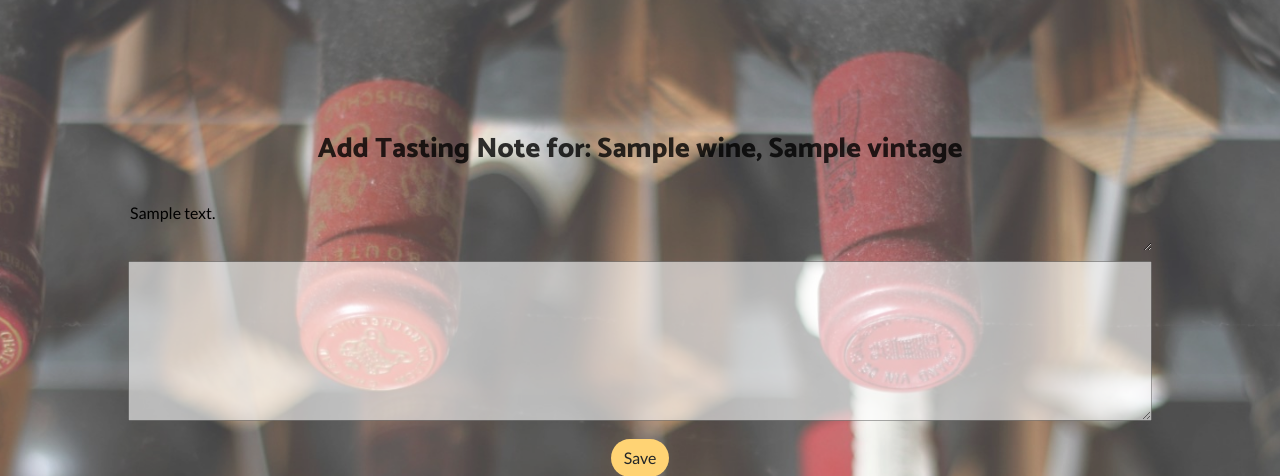
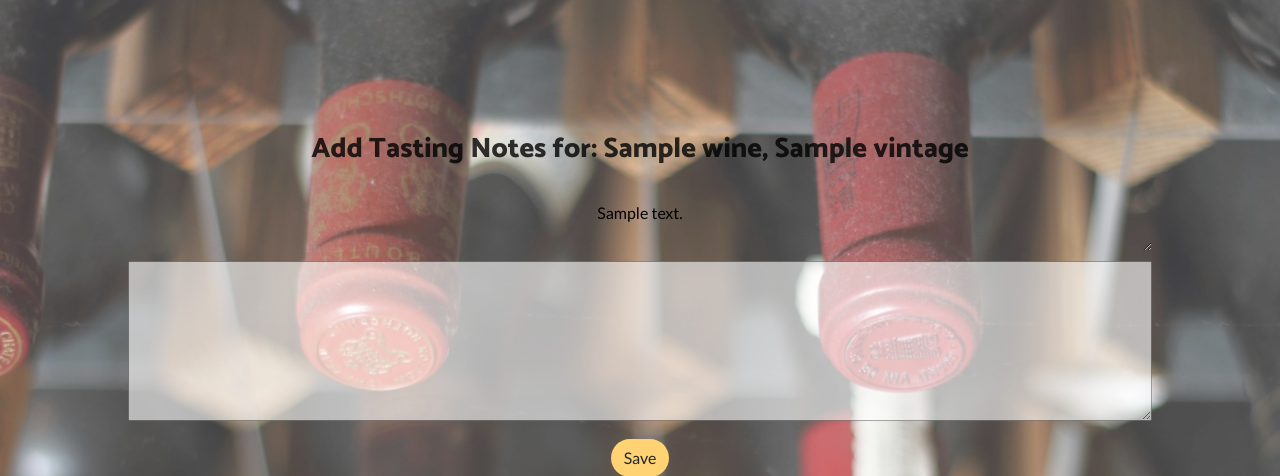
Before and after one commit to StuChapman/BD-MS-Project-Cave-du-Vins, a Flask app: template templates/add_tasting_note.html in a window 1280 px wide. Shown: the part 67-543 px from the top of the page. Run offline with Flask 2, Linux system fonts and the light colour scheme; the template is opened without the code that fills it: most values are stand-ins (such as "Sample title", 1, 10 or a date in 2020); some libraries are stand-ins or nearby versions.

```diff
--- a/static/css/style.css
+++ b/static/css/style.css
@@ -157,6 +157,7 @@ header.tastingnotehero {
     border: 0;
     opacity: 1;
     color: black;
+    text-align: center;
     overflow-y: auto;
     background: transparent;
 }
--- a/templates/add_tasting_note.html
+++ b/templates/add_tasting_note.html
@@ -7,12 +7,14 @@
         <div class="hero-content">
             <div class="container">
                 <div>
-                    <h3>Add Tasting Note for: {{ wine.wine_name }}, {{ wine.vintage }}</h3>
+                    <h3>Add Tasting Notes for: {{ wine.wine_name }}, {{ wine.vintage }}</h3>
                 </div>
                 <br>
                 <form method="POST" action="{{ url_for('add_tasting_note', wine_id=wine._id) }}">
                     <div>
                         <textarea type="text" class="disabledtextinput ml-auto mb-1" name="existing_tasting_note" value="{{ wine.tasting_notes }}">{{ wine.tasting_notes }}</textarea>
+                    </div>
+                    <div>
                         <textarea type="text" class="tastingnote ml-auto mb-1" maxlength="155" name="add_tasting_note"></textarea>
                     </div>
                     <button type="submit" class="btn btn-yellow rounded-pill mt-2">Save</button>
```
Also changed, not shown: README.md, mockups/Data-Centric Development Milestone Project (desktop).jpg (added), mockups/Data-Centric Development Milestone Project (phone).jpg (renamed from mockups/Data-Centric Development Milestone Project.jpg), mockups/Data-Centric Development Milestone Project (tablet).jpg (added).
